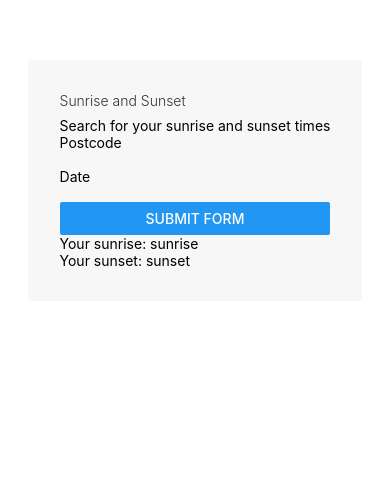
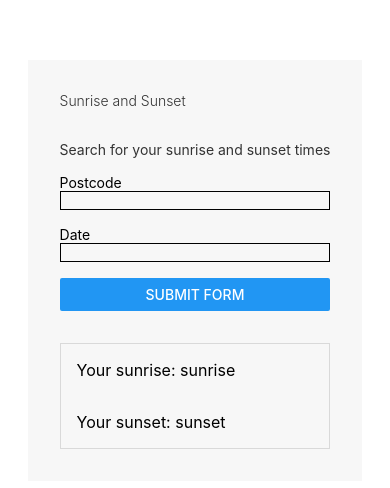
Before and after one commit to Darren-Ivey/sun-activity-react-native, a React Native app: screen / in a window 390 px wide. Shown: the top 488 px of the page. Built offline with nearby package versions, Linux system fonts and the light colour scheme.

Commit message:
Update styling

```diff
--- a/src/components/LocationAndDateForm/LocationAndDateForm.js
+++ b/src/components/LocationAndDateForm/LocationAndDateForm.js
@@ -10,15 +10,15 @@ export default class LocationAndDateForm extends Component {
 
     render () {
         return (
-            <View style={styles.form}>
+            <View>
                 <Text style={styles.formHeader}>Search for your sunrise and sunset times</Text>
                 <View style={styles.field}>
                     <Text style={styles.fieldLabel}>Postcode</Text>
-                    <TextInput />
+                    <TextInput style={styles.fieldInput} />
                 </View>
                 <View style={styles.field}>
                     <Text style={styles.fieldLabel}>Date</Text>
-                    <TextInput />
+                    <TextInput style={styles.fieldInput} />
                 </View>
                 <View style={styles.footer}>
                     <Button onPress={this.handleSubmit} style={styles.footerButton} title="Submit form">
@@ -31,9 +31,11 @@ export default class LocationAndDateForm extends Component {
 }
 
 const styles = StyleSheet.create({
-    form: {
-    },
     formHeader: {
+        color: '#333',
+        marginTop: 24,
+        marginBottom: 16,
+        fontSize: 14,
     },
     fieldLabel: {
     },
@@ -44,5 +46,10 @@ const styles = StyleSheet.create({
     footer: {
     },
     field: {
+        marginBottom: 16
+    },
+    fieldInput: {
+        borderWidth: 1,
+        borderColor: 'black',
     }
 });
--- a/src/components/SunActivity/SunActivity.js
+++ b/src/components/SunActivity/SunActivity.js
@@ -18,9 +18,15 @@ export default class SunActivity extends Component {
 
 const styles = StyleSheet.create({
     sunActivity: {
+        marginTop: 32,
+        borderWidth: 1,
+        borderColor: '#d9d9d9',
     },
     sunActivityResults: {
+        fontSize: 16,
+        margin: 16,
     },
     sunActivityResultsValue: {
+        fontWeight: '400'
     }
 });
```
